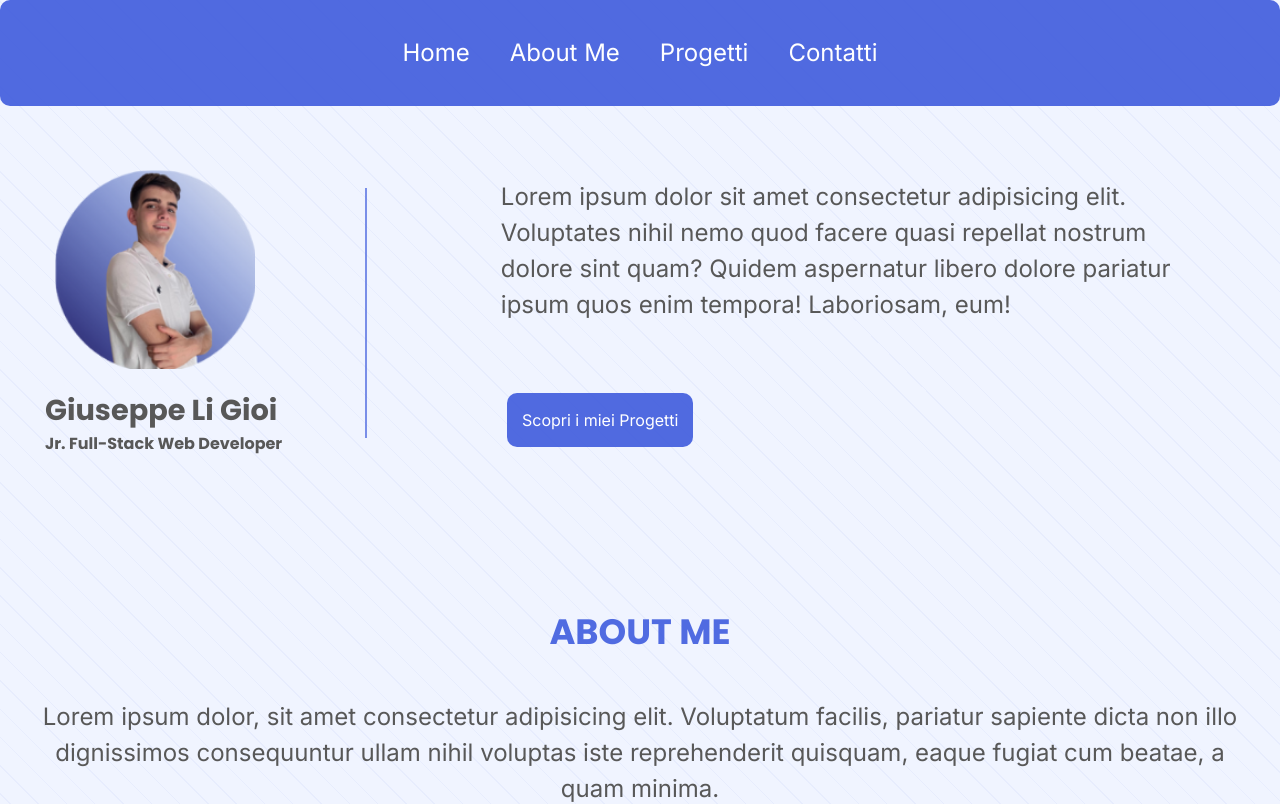
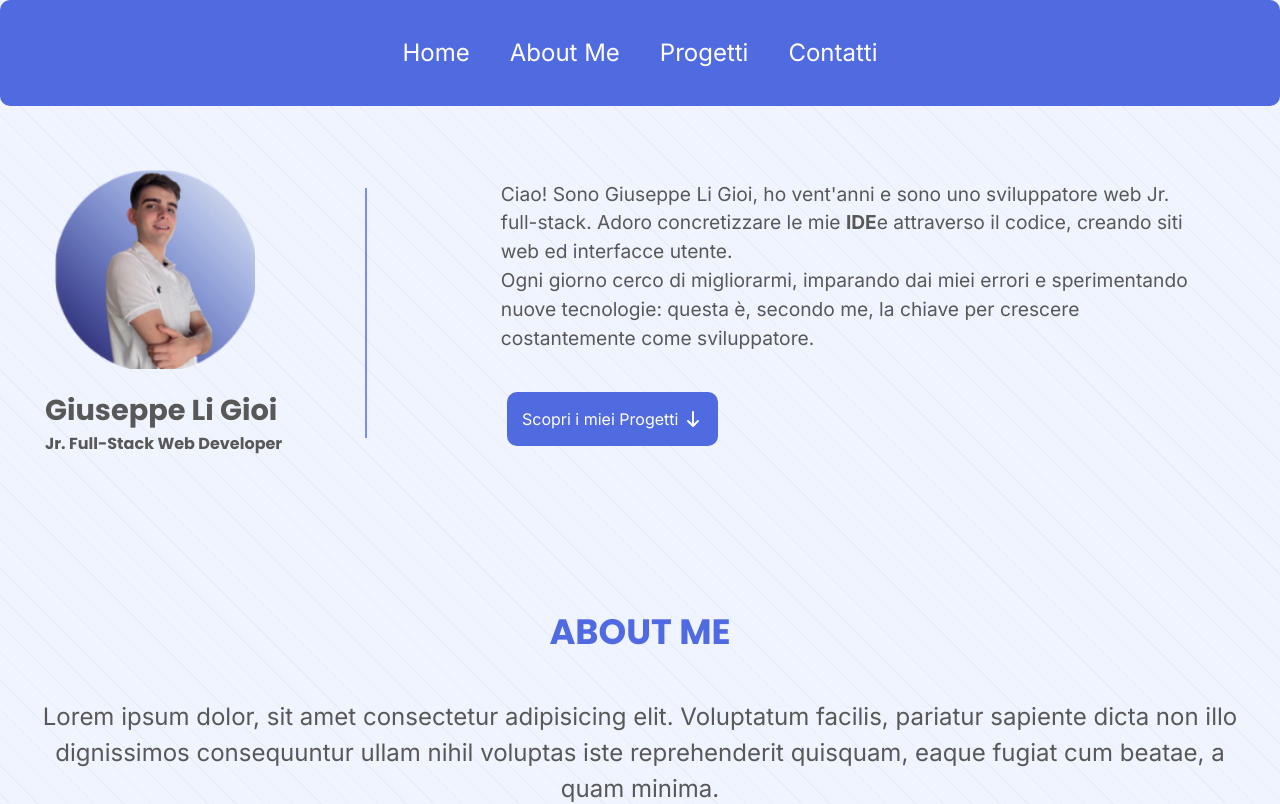
Before and after one commit to GiuseppeLiGioi/personal-portfolio, a React (Vite) app: page / in a window 1280 px wide. Shown: the top 804 px of the page. Built offline with nearby package versions, Linux system fonts and the light colour scheme.

Commit message:
fixed. hero css

```diff
--- a/src/Components/Hero.jsx
+++ b/src/Components/Hero.jsx
@@ -1,3 +1,6 @@
+import { FontAwesomeIcon } from "@fortawesome/react-fontawesome";
+import { faArrowDown} from "@fortawesome/free-solid-svg-icons";
+
 export default function Hero(){
     return(
         <section id="hero">
@@ -20,12 +23,12 @@ export default function Hero(){
             <div className="hero-divider"></div>
 
             <div className="container-hero-info">
-                <p>Lorem ipsum dolor sit amet consectetur adipisicing elit.
-                Voluptates nihil nemo quod facere quasi repellat nostrum dolore sint quam? Quidem aspernatur libero dolore pariatur ipsum quos enim tempora! Laboriosam, eum!
+                <p>Ciao! Sono Giuseppe Li Gioi, ho vent'anni e sono uno sviluppatore web Jr. full-stack. Adoro concretizzare le mie <strong>IDE</strong>e attraverso il codice, creando siti web ed interfacce utente.<br />
+                   Ogni giorno cerco di migliorarmi, imparando dai miei errori e sperimentando nuove tecnologie: questa è, secondo me, la chiave per crescere costantemente come sviluppatore.
                 </p>
 
                 <a className="btn-hero" href="#projects">
-                   Scopri i miei Progetti
+                  Scopri i miei Progetti <FontAwesomeIcon  icon={faArrowDown}/>
                 </a>
             </div>
         </div>
--- a/src/styles/media-query-lg.css
+++ b/src/styles/media-query-lg.css
@@ -68,7 +68,12 @@
 
 
 .container-hero-info p{
-  font-size: 1.5rem;
+  font-size: 1.2rem;
+}
+
+.btn-hero{
+ margin-bottom:0;
+ margin-top: 20px;
 }
 
 
--- a/src/styles/media-query-md.css
+++ b/src/styles/media-query-md.css
@@ -103,7 +103,7 @@
   }
 
   .container-hero-info p {
-    font-size: 1.2rem;
+    font-size: 1rem;
     text-align: initial;
     margin-right: 30px;
   }
@@ -111,7 +111,7 @@
   .btn-hero {
     border-radius: 10px;
     padding: 15px;
-    margin-top: 50px;
+    margin-bottom: 40px;
   }
 
 
```
